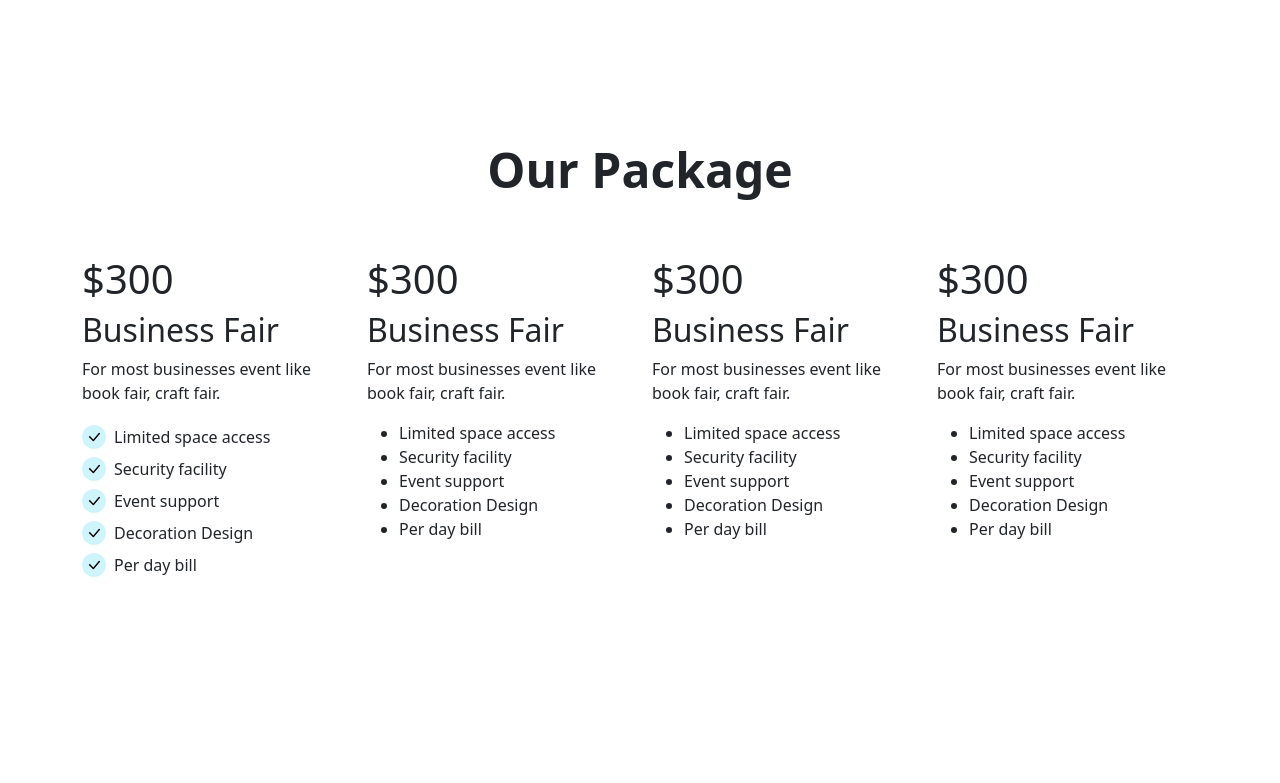
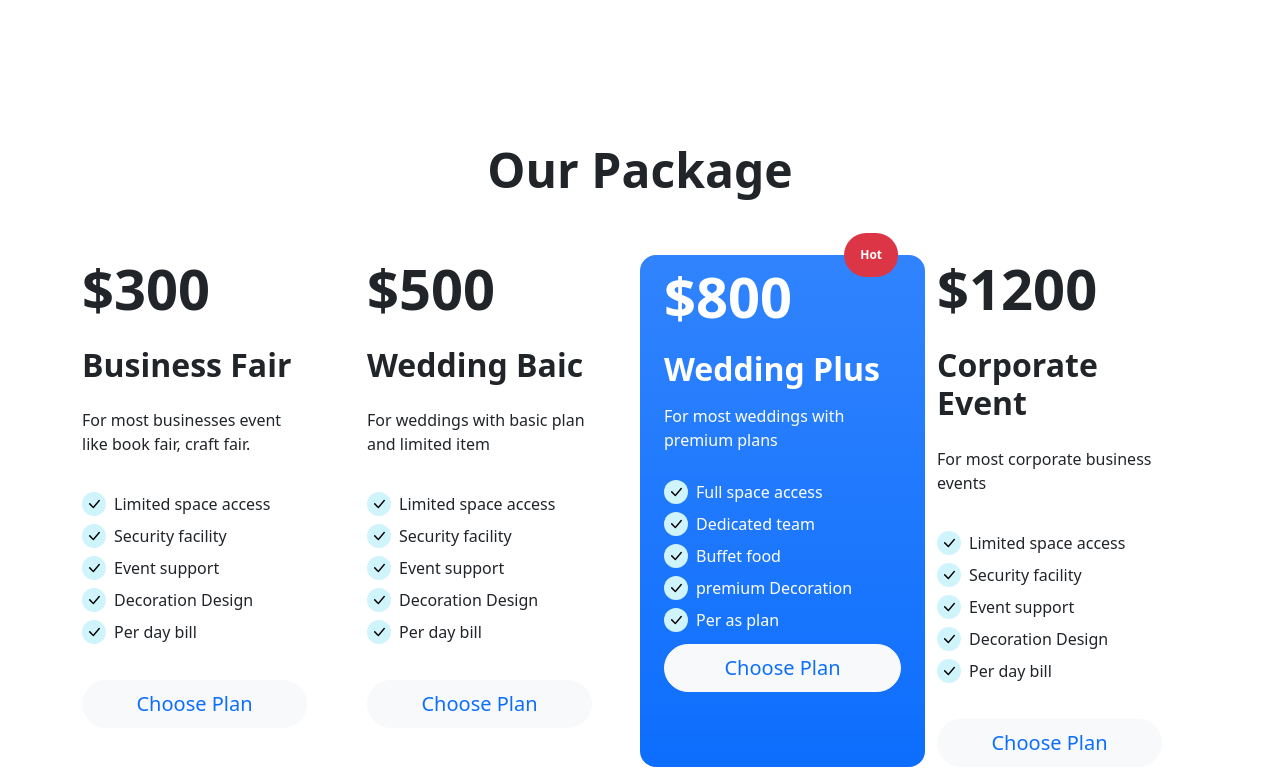
Before and after one commit to rijwanulalam/convention-centre, a plain HTML site: page index.html in a window 1280 px wide. Shown: the part 1133-1916 px from the top of the page. Before the commit the page ends 1714 px from the top, so only its background shows below. Drawn offline with nearby package versions, Linux system fonts and the light colour scheme.

Commit message:
package added with badge

```diff
--- a/index.html
+++ b/index.html
@@ -117,55 +117,67 @@
         <section class="container-fluid container ">
             <h3 class="fw-bold display-5 text-center py-5">Our Package</h3>
             <div class="row">
-                <div class="col-md-3">
-                    <h1>$300</h1>
-                    <h2>Business Fair</h2>
-                    <p>For most businesses event like book fair, craft fair.</p>
-                    <ul class="list-group">
+                <div class="col-md-3 pe-5">
+                    <h1 class="display-4 fw-bold pb-2">$300</h1>
+                    <h2 class="fw-bold pt-2">Business Fair</h2>
+                    <p class="fw-medium py-3">For most businesses event like book fair, craft fair.</p>
+                    <ul class="list-group pb-3">
                         <li class="list-unstyled d-flex lh-2 my-1 fw-medium"><img class="me-2 bg-info-subtle p-1 rounded-circle" src="icons/check-lg.svg" alt="">Limited space access</li>
                         <li class="list-unstyled d-flex lh-2 my-1 fw-medium"><img class="me-2 bg-info-subtle p-1 rounded-circle" src="icons/check-lg.svg" alt="">Security facility</li>
                         <li class="list-unstyled d-flex lh-2 my-1 fw-medium"><img class="me-2 bg-info-subtle p-1 rounded-circle" src="icons/check-lg.svg" alt="">Event support</li>
                         <li class="list-unstyled d-flex lh-2 my-1 fw-medium"><img class="me-2 bg-info-subtle p-1 rounded-circle" src="icons/check-lg.svg" alt="">Decoration Design</li>
                         <li class="list-unstyled d-flex lh-2 my-1 fw-medium"><img class="me-2 bg-info-subtle p-1 rounded-circle" src="icons/check-lg.svg" alt="">Per day bill</li>
                     </ul>
+                    <div class="text-center py-3">
+                        <button type="button" class="w-100 btn btn-light btn-lg fw-medium text-primary rounded-pill">Choose Plan</button>
+                    </div>
                 </div>
-                <div class="col-md-3">
-                    <h1>$300</h1>
-                    <h2>Business Fair</h2>
-                    <p>For most businesses event like book fair, craft fair.</p>
-                    <ul>
-                        <li>Limited space access</li>
-                        <li>Security facility</li>
-                        <li>Event support</li>
-                        <li>Decoration Design</li>
-                        <li>Per day bill</li>
+                <div class="col-md-3 pe-5">
+                    <h1 class="display-4 fw-bold pb-2">$500</h1>
+                    <h2 class="fw-bold pt-2">Wedding Baic</h2>
+                    <p class="fw-medium py-3">For weddings with basic plan and limited item</p>
+                    <ul class="list-group pb-3">
+                        <li class="list-unstyled d-flex lh-2 my-1 fw-medium"><img class="me-2 bg-info-subtle p-1 rounded-circle" src="icons/check-lg.svg" alt="">Limited space access</li>
+                        <li class="list-unstyled d-flex lh-2 my-1 fw-medium"><img class="me-2 bg-info-subtle p-1 rounded-circle" src="icons/check-lg.svg" alt="">Security facility</li>
+                        <li class="list-unstyled d-flex lh-2 my-1 fw-medium"><img class="me-2 bg-info-subtle p-1 rounded-circle" src="icons/check-lg.svg" alt="">Event support</li>
+                        <li class="list-unstyled d-flex lh-2 my-1 fw-medium"><img class="me-2 bg-info-subtle p-1 rounded-circle" src="icons/check-lg.svg" alt="">Decoration Design</li>
+                        <li class="list-unstyled d-flex lh-2 my-1 fw-medium"><img class="me-2 bg-info-subtle p-1 rounded-circle" src="icons/check-lg.svg" alt="">Per day bill</li>
                     </ul>
+                    <div class="text-center py-3">
+                        <button type="button" class="w-100 btn btn-light btn-lg fw-medium text-primary rounded-pill">Choose Plan</button>
+                    </div>
                 </div>
-                <div class="col-md-3">
-                    <h1>$300</h1>
-                    <h2>Business Fair</h2>
-                    <p>For most businesses event like book fair, craft fair.</p>
-                    <ul>
-                        <li>Limited space access</li>
-                        <li>Security facility</li>
-                        <li>Event support</li>
-                        <li>Decoration Design</li>
-                        <li>Per day bill</li>
+                <div class="col-md-3 px-4 mb-3 bg-primary bg-gradient rounded-4 position-relative">
+                    <span class="position-absolute top-0 end-0 translate-middle badge rounded-pill bg-danger p-3">Hot</span>
+                    <h1 class="display-4 fw-bold py-2 text-white">$800</h1>
+                    <h2 class="fw-bold pt-1 text-white">Wedding Plus</h2>
+                    <p class="fw-medium py-2 text-white">For most weddings with premium plans</p>
+                    <ul class="list-group pb-2 text-white">
+                        <li class="list-unstyled d-flex lh-2 my-1 fw-medium"><img class="me-2 bg-info-subtle p-1 rounded-circle" src="icons/check-lg.svg" alt="">Full space access</li>
+                        <li class="list-unstyled d-flex lh-2 my-1 fw-medium"><img class="me-2 bg-info-subtle p-1 rounded-circle" src="icons/check-lg.svg" alt="">Dedicated team</li>
+                        <li class="list-unstyled d-flex lh-2 my-1 fw-medium"><img class="me-2 bg-info-subtle p-1 rounded-circle" src="icons/check-lg.svg" alt="">Buffet food</li>
+                        <li class="list-unstyled d-flex lh-2 my-1 fw-medium"><img class="me-2 bg-info-subtle p-1 rounded-circle" src="icons/check-lg.svg" alt="">premium Decoration</li>
+                        <li class="list-unstyled d-flex lh-2 my-1 fw-medium"><img class="me-2 bg-info-subtle p-1 rounded-circle" src="icons/check-lg.svg" alt="">Per as plan</li>
                     </ul>
+                    <div class="text-center">
+                        <button type="button" class="w-100 btn btn-light btn-lg fw-medium text-primary rounded-pill">Choose Plan</button>
+                    </div>
                 </div>
-                <div class="col-md-3">
-                    <h1>$300</h1>
-                    <h2>Business Fair</h2>
-                    <p>For most businesses event like book fair, craft fair.</p>
-                    <ul>
-                        <li>Limited space access</li>
-                        <li>Security facility</li>
-                        <li>Event support</li>
-                        <li>Decoration Design</li>
-                        <li>Per day bill</li>
+                <div class="col-md-3 pe-5">
+                    <h1 class="display-4 fw-bold pb-2">$1200</h1>
+                    <h2 class="fw-bold pt-2">Corporate Event</h2>
+                    <p class="fw-medium py-3">For most corporate business events</p>
+                    <ul class="list-group pb-3">
+                        <li class="list-unstyled d-flex lh-2 my-1 fw-medium"><img class="me-2 bg-info-subtle p-1 rounded-circle" src="icons/check-lg.svg" alt="">Limited space access</li>
+                        <li class="list-unstyled d-flex lh-2 my-1 fw-medium"><img class="me-2 bg-info-subtle p-1 rounded-circle" src="icons/check-lg.svg" alt="">Security facility</li>
+                        <li class="list-unstyled d-flex lh-2 my-1 fw-medium"><img class="me-2 bg-info-subtle p-1 rounded-circle" src="icons/check-lg.svg" alt="">Event support</li>
+                        <li class="list-unstyled d-flex lh-2 my-1 fw-medium"><img class="me-2 bg-info-subtle p-1 rounded-circle" src="icons/check-lg.svg" alt="">Decoration Design</li>
+                        <li class="list-unstyled d-flex lh-2 my-1 fw-medium"><img class="me-2 bg-info-subtle p-1 rounded-circle" src="icons/check-lg.svg" alt="">Per day bill</li>
                     </ul>
+                    <div class="text-center py-3">
+                        <button type="button" class="w-100 btn btn-light btn-lg fw-medium text-primary rounded-pill">Choose Plan</button>
+                    </div>
                 </div>
-            </div>
         </section>
 
 
```
